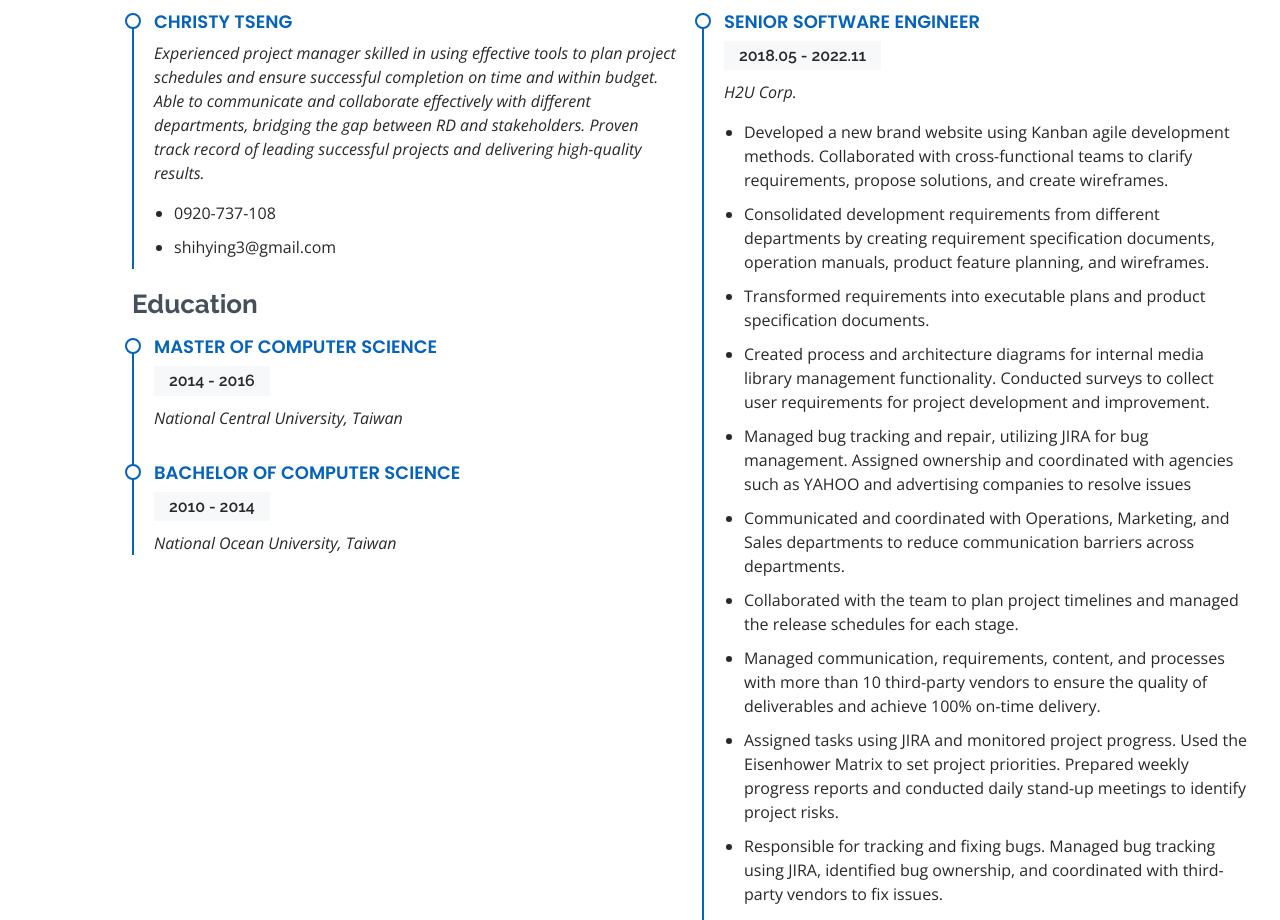
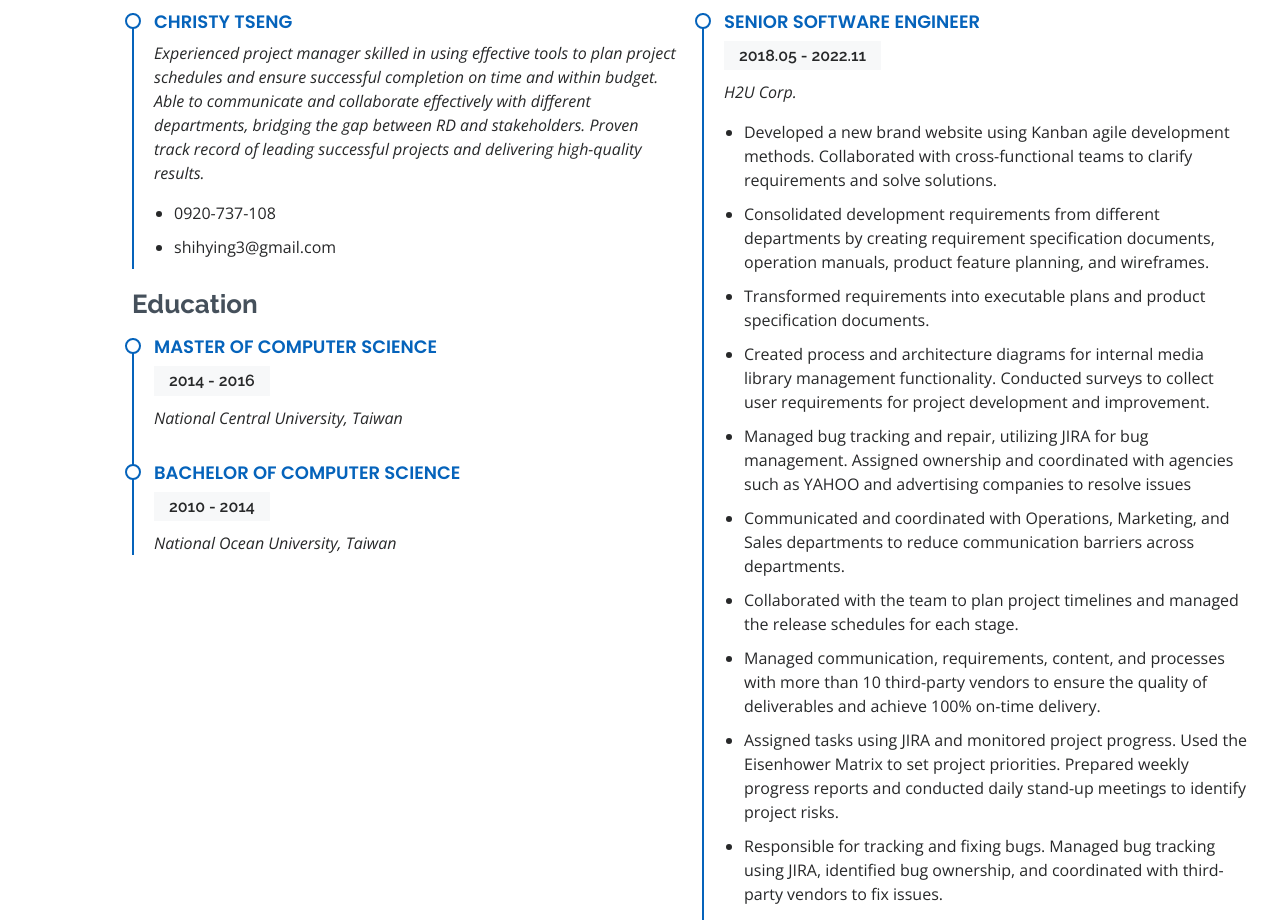
Before and after one commit to christy-t/portfolio, a plain HTML site: page index.html in a window 1280 px wide. Shown: the part 1780-2700 px from the top of the page. Drawn offline with nearby package versions, Linux system fonts and the light colour scheme.

Commit message:
update resume

```diff
--- a/index.html
+++ b/index.html
@@ -175,7 +175,7 @@
               <h5>2018.05 - 2022.11</h5>
               <p><em>H2U Corp. </em></p>
               <ul>
-                <li>Developed a new brand website using Kanban agile development methods. Collaborated with cross-functional teams to clarify requirements, propose solutions, and create wireframes.</li>
+                <li>Developed a new brand website using Kanban agile development methods. Collaborated with cross-functional teams to clarify requirements and solve solutions.</li>
                 <li>Consolidated development requirements from different departments by creating requirement specification documents, operation manuals, product feature planning, and wireframes.</li>
                 <li>Transformed requirements into executable plans and product specification documents.</li>
                 <li>Created process and architecture diagrams for internal media library management functionality. Conducted surveys to collect user requirements for project development and improvement.</li>
```
Also changed, not shown: 2 other files.
